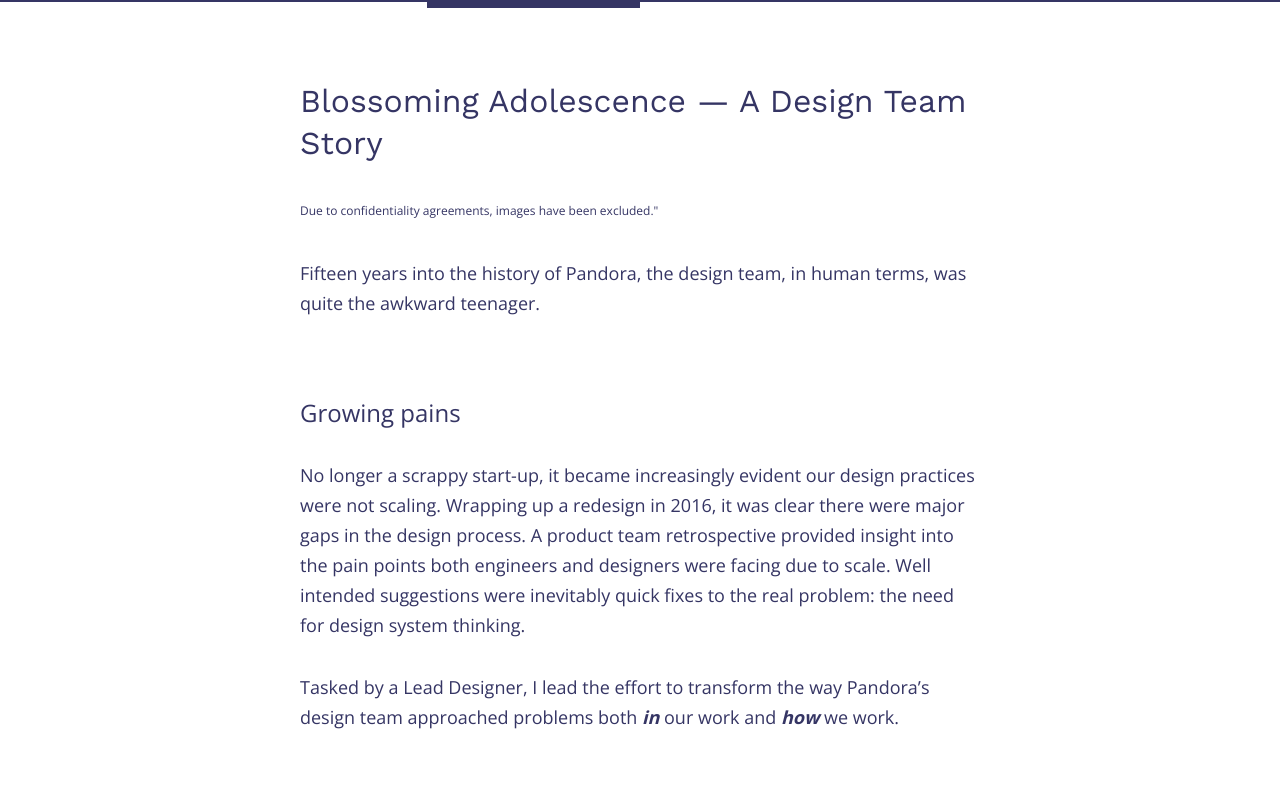
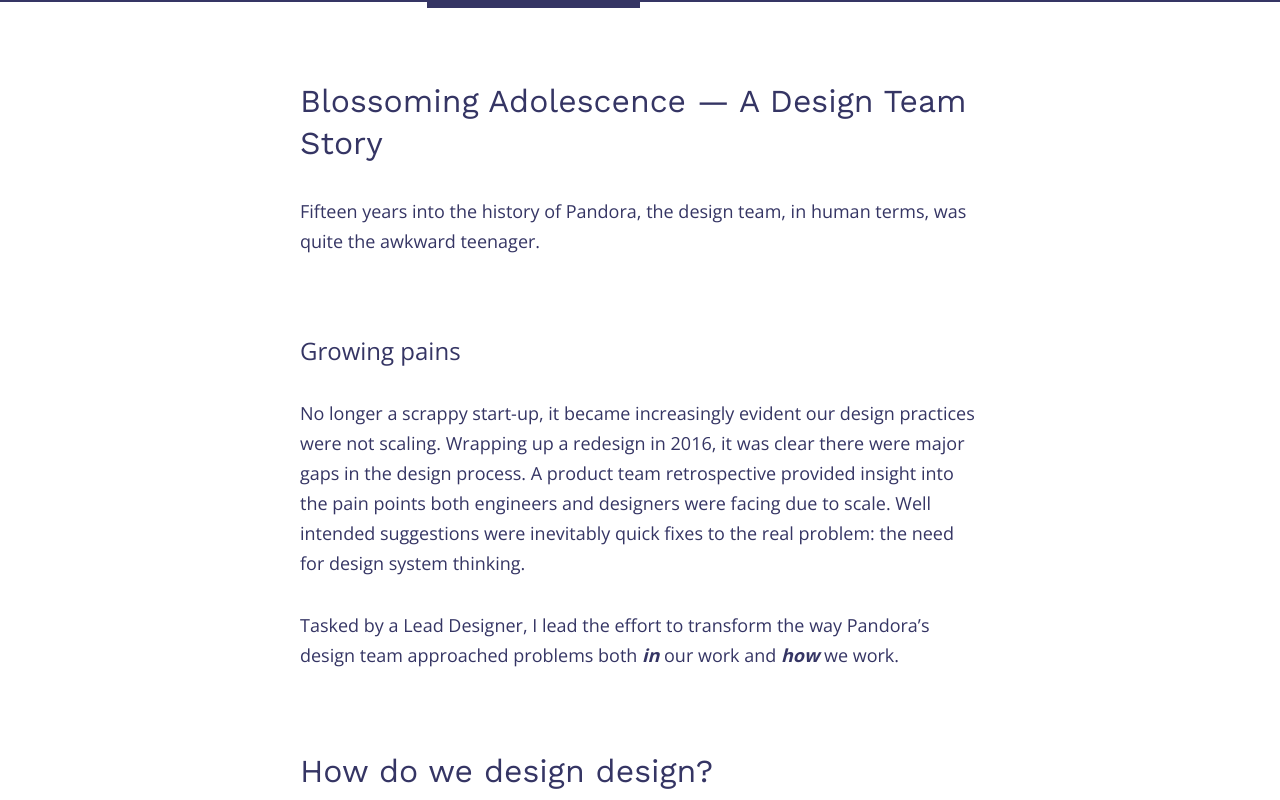
Before and after one commit to ohjoycelau/ohjoycelau.github.io, a React (Create React App) app: page /Pandora-Systems in a window 1280 px wide. Shown: the top 800 px of the page. Built offline with nearby package versions, Linux system fonts and the light colour scheme.

Commit message:
removed disclaimer

```diff
--- a/src/content/Systems.js
+++ b/src/content/Systems.js
@@ -8,7 +8,6 @@
 			<main>
 				<section className="section-default">
 					<p className="font-h1">Blossoming Adolescence — A Design Team Story</p>
-					<p className="font-caption">Due to confidentiality agreements, images have been excluded."</p>
 					<p className="font-body">Fifteen years into the history of Pandora, the design team, in human terms, was quite the awkward teenager.</p>
 				</section>
 				<section className="section-default font-body">
```
